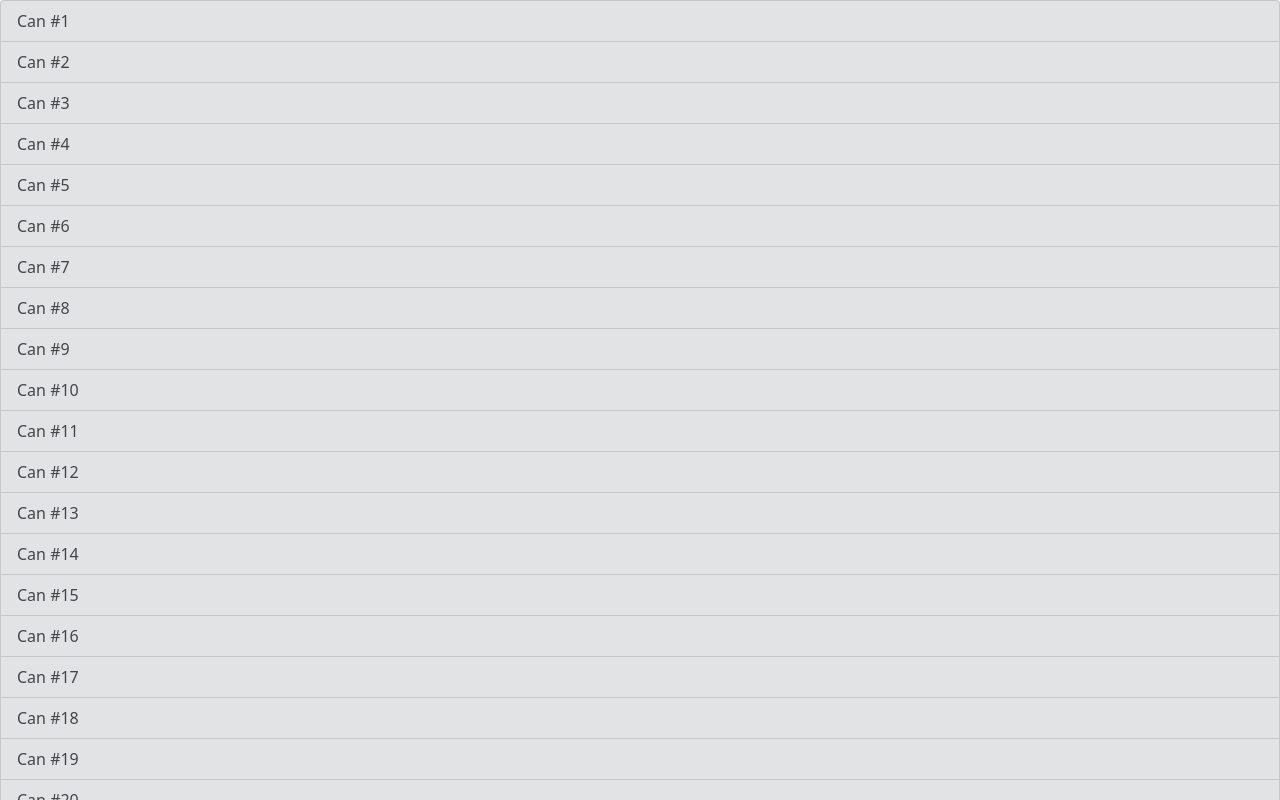
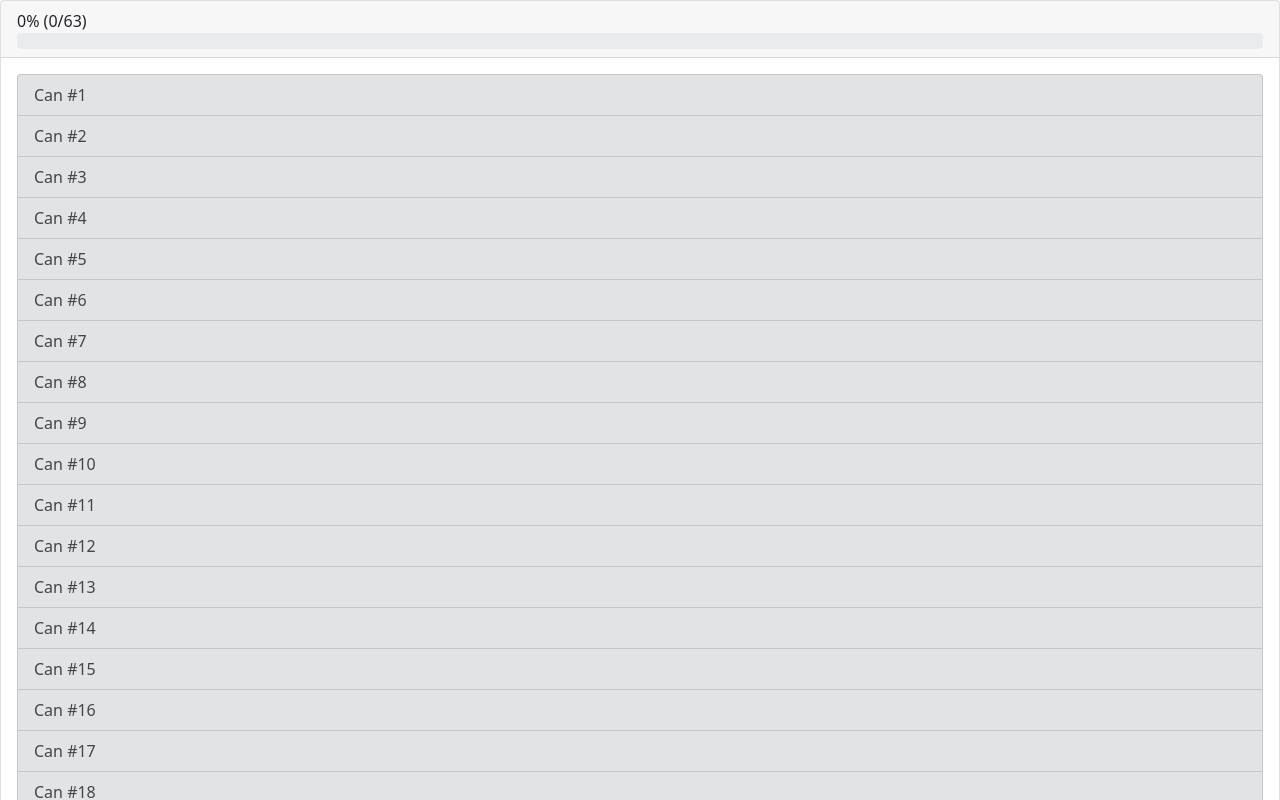
Before and after one commit to aiguy110/tet-cans-browser-only, a plain HTML site: page index.html in a window 1280 px wide. Shown: the top 800 px of the page. Drawn offline with nearby package versions, Linux system fonts and the light colour scheme.

Commit message:
Added progress bar

```diff
--- a/index.html
+++ b/index.html
@@ -7,13 +7,25 @@
 </head>
 
 <body>
-    <li id="item-template" class="list-group-item" style="display: none;">Hello</li>
-    <ul id="list-container" class="list-group">
-    </ul>
+    <div class="card">
+        <div id="progress-template" class="progress" style="display: none;">
+            <div class="progress-bar" role="progressbar" style="width: 25%" aria-valuenow="25" aria-valuemin="0"
+                aria-valuemax="100"></div>
+        </div>
+        <div id="progress-header" class="card-header">
+            Header
+        </div>
+        <div class="card-body">
+            <li id="item-template" class="list-group-item" style="display: none;">Hello</li>
+            <ul id="list-container" class="list-group">
+            </ul>
+        </div>
+    </div>
     <script type="text/javascript">
         var state;
 
-        var have_class    = "list-group-item-success";
+        var have_class = "list-group-item-success";
+        //var missing_class = "nothing-extra";
         var missing_class = "list-group-item-secondary";
 
 
@@ -22,7 +34,7 @@
             state = window.localStorage.getItem("tet-can-state");
             if (state === null) {
                 state = [];
-                for (let i=0; i<63; i++) {
+                for (let i = 0; i < 63; i++) {
                     state.push(false);
                 }
             } else {
@@ -31,13 +43,12 @@
 
             // Create a bunch of list items styled according to the state
             let listElement = document.getElementById("list-container");
-            for (let i=0; i<state.length; i++) {
+            for (let i = 0; i < state.length; i++) {
                 let newItem = document.getElementById("item-template").cloneNode(true);
                 newItem.id = "item-" + i;
-                newItem.innerText = "Can #"+(i+1);
+                newItem.innerText = "Can #" + (i + 1);
                 newItem.style = "";
                 newItem.addEventListener('click', () => toggleItem(i));
-                //newItem.onClick = "toggleItem("+i+")";
 
                 if (state[i]) {
                     newItem.classList.add(have_class);
@@ -46,6 +57,27 @@
                 }
                 listElement.appendChild(newItem);
             }
+
+            // Set the progress header
+            updateProgress();
+        }
+
+        function updateProgress() {
+            let header = document.getElementById("progress-header");
+
+            let total = state.length;
+            let have_count = state.filter(x => x).length;
+            let percent = have_count / total * 100;
+            header.innerText = Math.round(percent*10)/10 + "% (" + have_count + "/" + total + ")";
+
+            let progress = document.getElementById("progress-template").cloneNode(true);
+            let bar = progress.querySelector(".progress-bar");
+            console.log(bar)
+            progress.setAttribute("style", "");
+            bar.setAttribute("style", "width: " + percent + "%");
+            bar.setAttribute("aria-valuenow", percent.toString());
+
+            header.appendChild(progress);
         }
 
         function toggleItem(i) {
@@ -55,11 +87,13 @@
             itemElement = document.getElementById("item-" + i);
             if (state[i]) {
                 itemElement.classList.remove(missing_class);
-                itemElement.classList.add   (have_class);
+                itemElement.classList.add(have_class);
             } else {
                 itemElement.classList.remove(have_class);
-                itemElement.classList.add   (missing_class);
+                itemElement.classList.add(missing_class);
             }
+
+            updateProgress();
         }
 
         initList();
```
